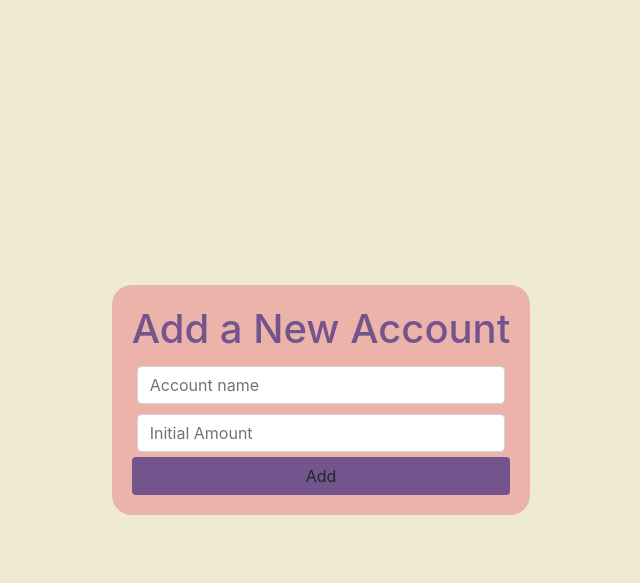
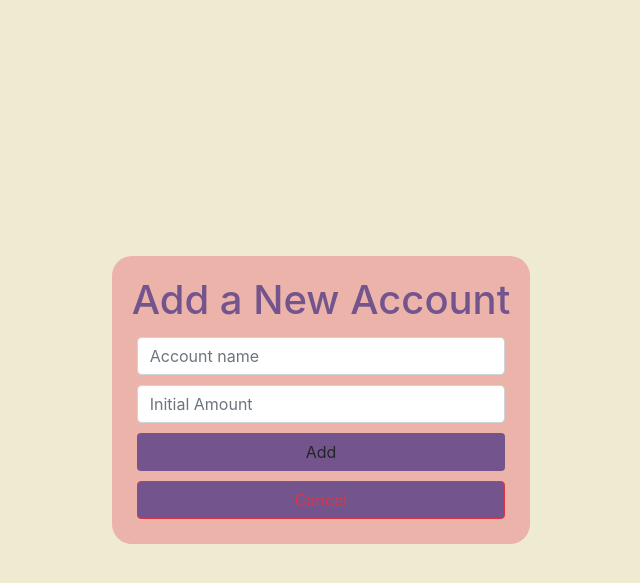
Before and after one commit to bhavyag612/ACIT2911, a Flask app: page /1/addAccount in a window 1280 px wide. Shown: the top 583 px of the page, without its empty margins (319-959 px from the left). Run offline with Flask 3, Linux system fonts and the light colour scheme.

Commit message:
added a cancel button and put the buttons in divs

```diff
--- a/templates/add_account.html
+++ b/templates/add_account.html
@@ -36,7 +36,12 @@
             placeholder="Initial Amount"
           />
         </div>
-            <button class="btn btn-block">Add</button>
+        <div class="form-groups">
+          <button id="Addbtn" class="btn btn-block">Add</button>
+        </div>
+        <div class="form-groups">
+          <button id="Cancelbtn" class="btn btn-block btn-outline-danger">Cancel</button>
+        </div>
       </form>
     </div>
   </body>
```
